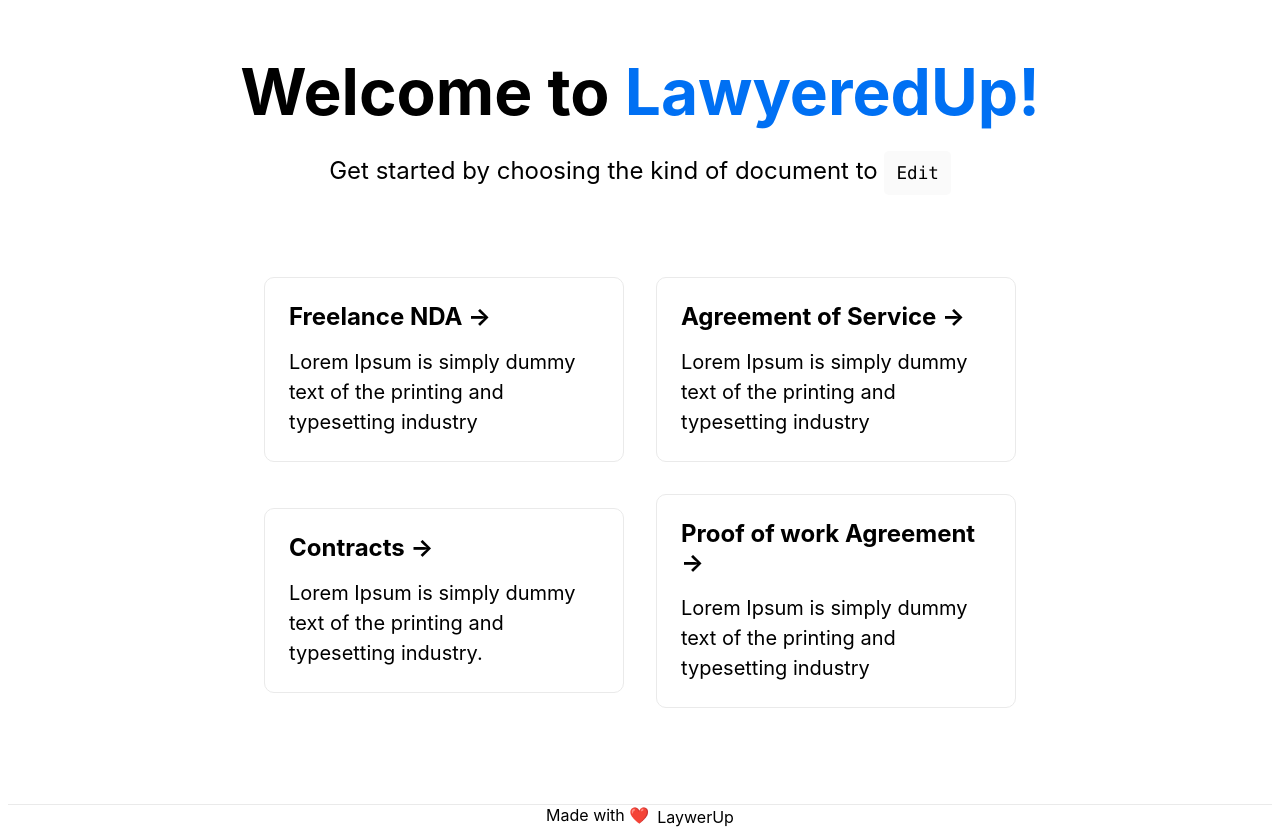
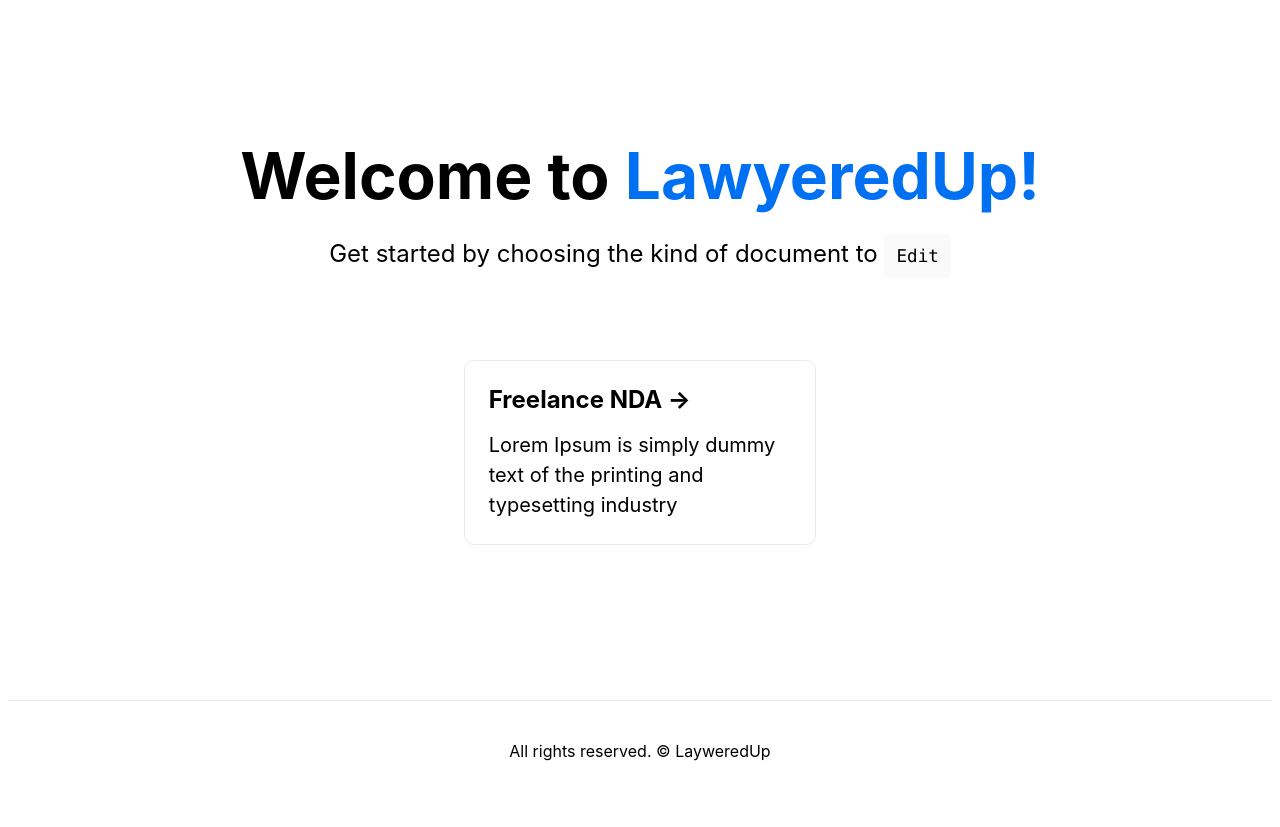
Before and after one commit to nellybaz/lawyerup-client, a Next.js app: page / in a window 1280 px wide. After the commit the page ends 800 px from the top, so only its background shows below. Built offline with nearby package versions, Linux system fonts and the light colour scheme.

Commit message:
remove other doc forms and change copyright text

```diff
--- a/pages/index.tsx
+++ b/pages/index.tsx
@@ -27,7 +27,7 @@ export default function Home() {
             <p>Lorem Ipsum is simply dummy text of the printing and typesetting industry </p>
           </a>
 
-          <a href="#" className={styles.card}>
+          {/* <a href="#" className={styles.card}>
             <h2>Agreement of Service &rarr;</h2>
             <p>Lorem Ipsum is simply dummy text of the printing and typesetting industry</p>
           </a>
@@ -48,7 +48,7 @@ export default function Home() {
             <p>
             Lorem Ipsum is simply dummy text of the printing and typesetting industry
             </p>
-          </a>
+          </a> */}
         </div>
       </main>
 
@@ -58,10 +58,7 @@ export default function Home() {
           target="_blank"
           rel="noopener noreferrer"
         >
-          Made with ❤️
-          <span className={styles.logo}>
-            LaywerUp
-          </span>
+          All rights reserved. &copy; LayweredUp
         </a>
       </footer>
     </div>
```
